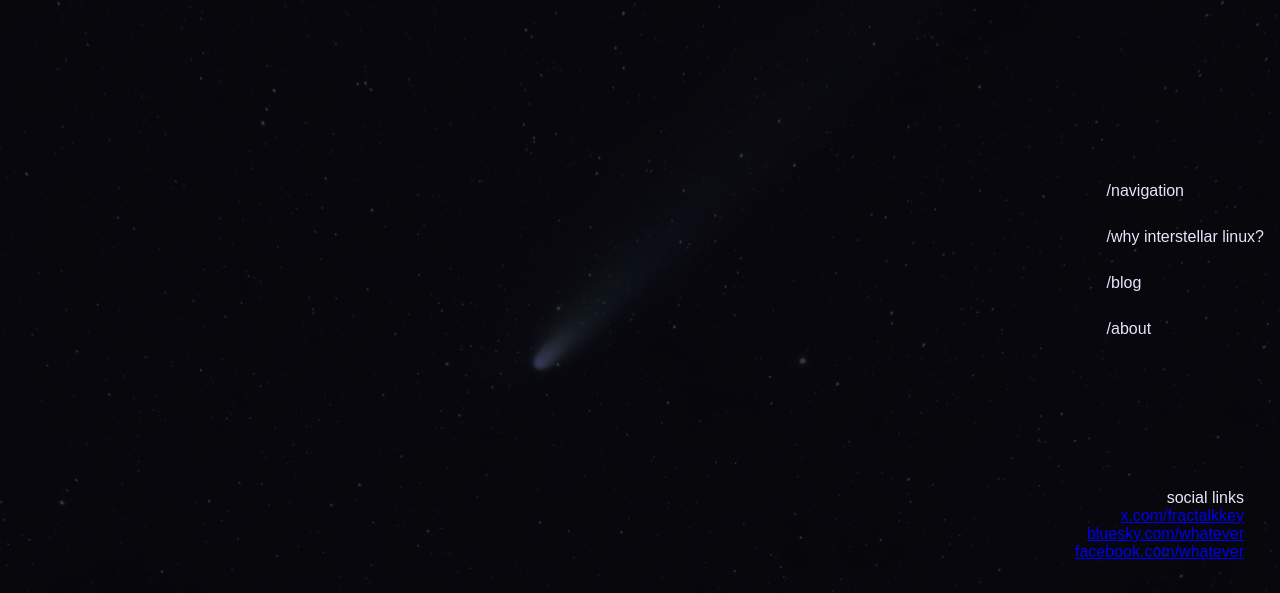
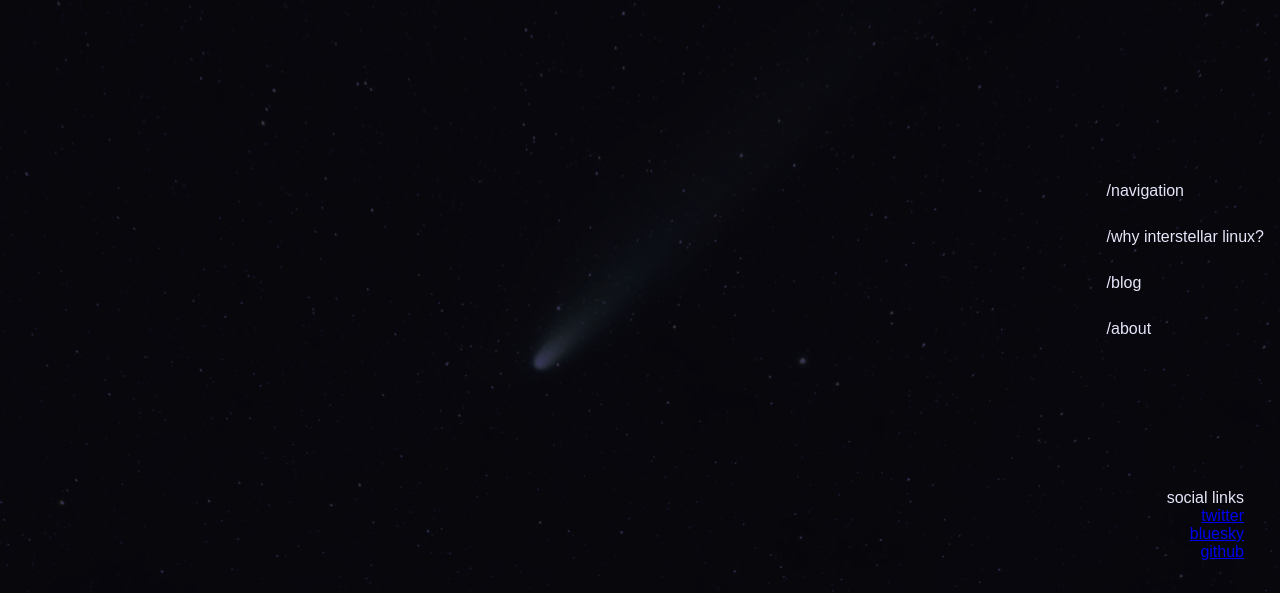
Before and after one commit to fractalkey/fractalkey.github.io, a plain HTML site: page index.html in a window 1280 px wide. Shown: the part 207-800 px from the top of the page. Drawn offline with Linux system fonts and the light colour scheme.

Commit message:
Update index.html

```diff
--- a/index.html
+++ b/index.html
@@ -3,7 +3,7 @@
 <head>
     <meta charset="UTF-8">
     <meta name="viewport" content="width=device-width, initial-scale=1.0">
-    <title>Interstellar Linux</title>
+    <title>interstellar linux</title>
     <style>
         body {
             background-color: #1a1a2e;
@@ -74,9 +74,9 @@
     <footer>
         <p style="text-align: right; padding-right: 20px;">
             social links<br>
-            <a href="https://x.com/fractalkkey">x.com/fractalkkey</a><br>
-            <a href="https://bluesky.com/whatever">bluesky.com/whatever</a><br>
-            <a href="https://facebook.com/whatever">facebook.com/whatever</a>
+            <a href="https://x.com/fractalkey">twitter</a><br>
+            <a href="https://bsky.app/profile/interstellarlinux.bsky.social">bluesky</a><br>
+            <a href="https://fractalkey.github.io/projects.html">github</a>
         </p>
     </footer>
 </body>
```
